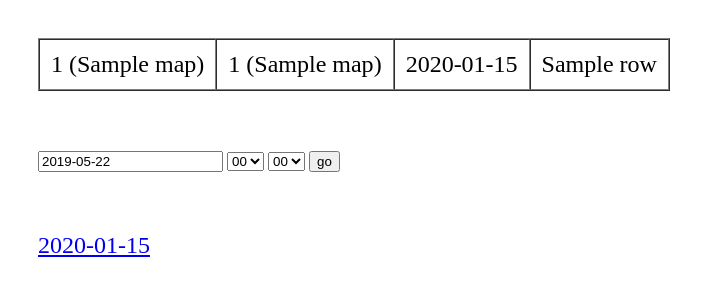
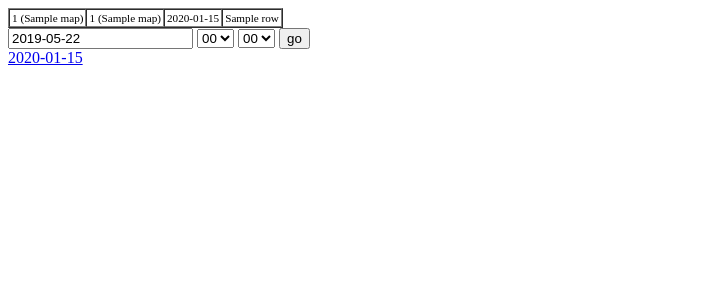
Before and after one commit to iinux/12306, a Flask app: template bjmetro/templates/index.html in a window 1280 px wide. Shown: the top 300 px of the page, without its empty margins (0-725 px from the left). Run offline with Flask 2, Linux system fonts and the light colour scheme; the template is opened without the code that fills it: most values are stand-ins (such as "Sample title", 1, 10 or a date in 2020); parts of the project's set-up code (start-up, migrations or seed data) failed here and were passed over; some libraries are stand-ins or nearby versions.

Commit message:
css optimize

```diff
--- a/bjmetro/templates/index.html
+++ b/bjmetro/templates/index.html
@@ -8,7 +8,7 @@
             overflow: hidden;
             overflow-y: auto;
         }
-
+        @media (min-width: 1281px) {
             #tableDiv, #timeListDiv, #timeSelectDiv {
                 padding: 30px;
             }
@@ -20,6 +20,15 @@
 
             a {
                 font-size: 1.5rem;
+            }
+
+        }
+
+        @media (min-width: 1px) and (max-width: 1280px) {
+            table p {
+                font-size: 0.7rem;
+                margin: 1px;
+            }
         }
     </style>
     <meta name="viewport" content="width=device-width, initial-scale=1">
@@ -67,7 +76,7 @@
     </table>
 </div>
 <div id="timeSelectDiv">
-    <input type="text" id="datepicker">
+    <input type="text" id="datepicker" readonly>
     <select id="hourSelect">
     </select>
     <select id="minuteSelect">
```
Lines whose indentation alone changed are shown as unchanged.
